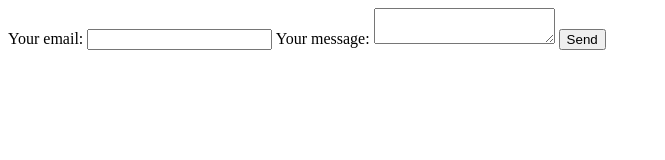
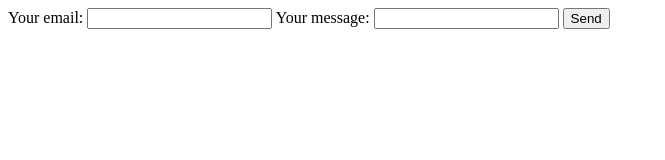
Before and after one commit to sunny080/forms, a plain HTML site: page index.html in a window 1280 px wide. Shown: the whole page, without its empty margins (0-665 px from the left). Drawn offline with Linux system fonts and the light colour scheme.

Commit message:
Update index.html

```diff
--- a/index.html
+++ b/index.html
@@ -20,7 +20,8 @@
     </label>
     <label>
       Your message:
-      <textarea name="message"></textarea>
+
+         <input type="password" name="message">
     </label>
     <!-- your other form fields go here -->
     <button type="submit">Send</button>
```
